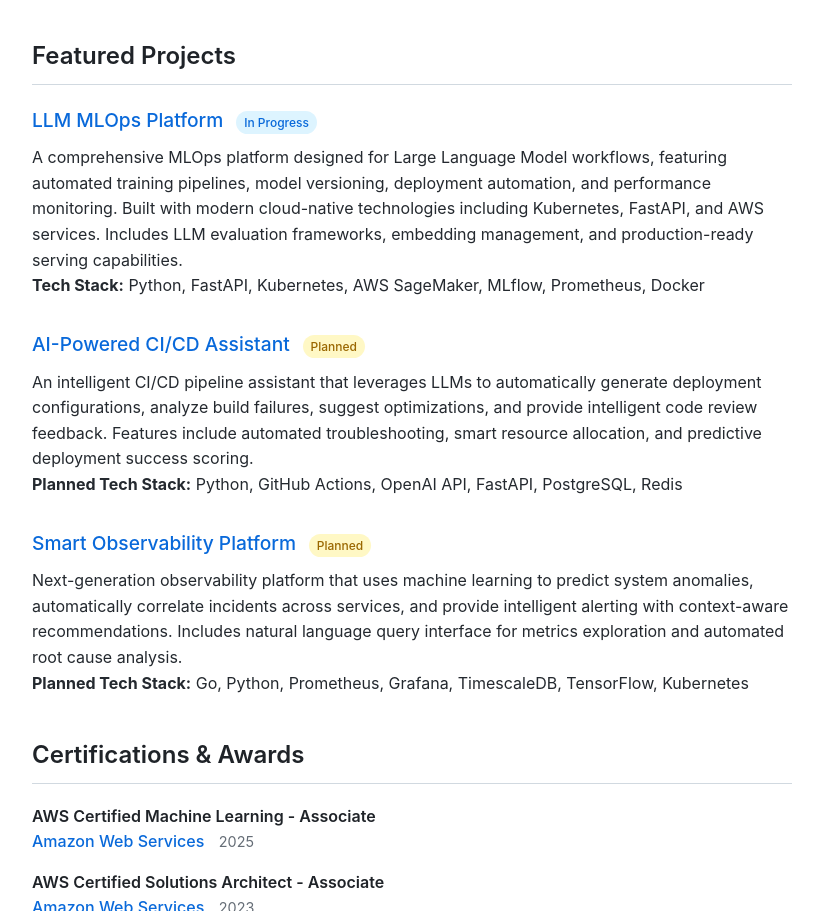
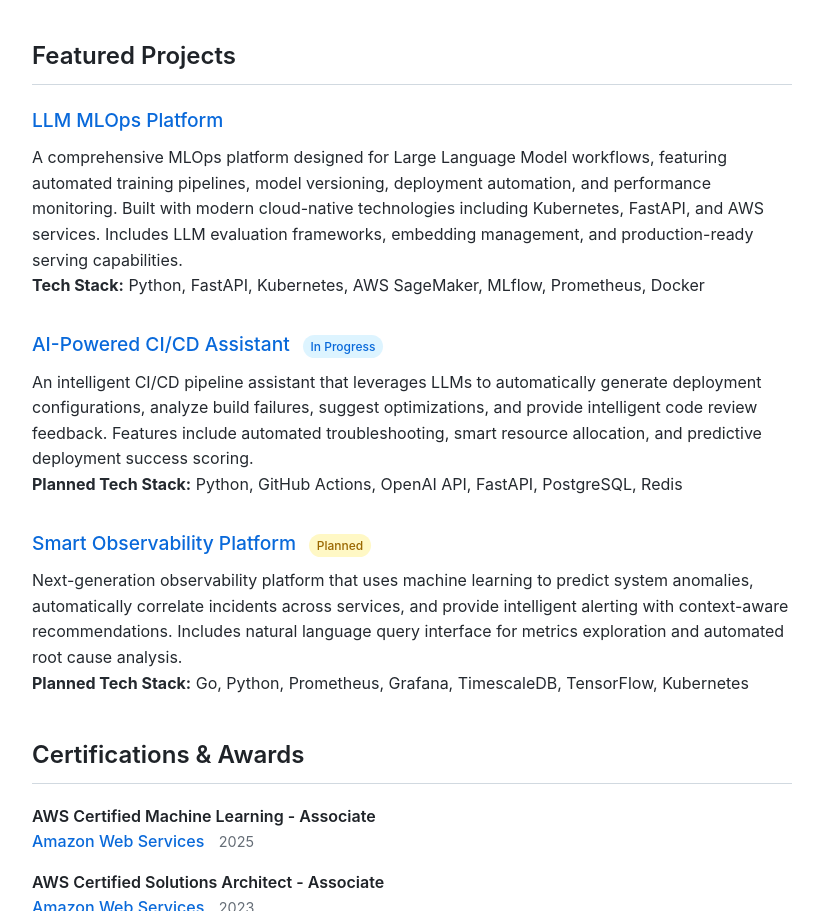
Before and after one commit to Hetal2311/hetal2311.github.io, a plain HTML site: page index.html in a window 1280 px wide. Shown: the part 2012-2923 px from the top of the page, without its empty margins (228-1047 px from the left). Drawn offline with Linux system fonts and the light colour scheme.

Commit message:
Update index.html

```diff
--- a/index.html
+++ b/index.html
@@ -368,7 +368,6 @@
             <div class="project-item">
                 <h3>
                     <a href="https://github.com/Hetal2311/llm-mlops-platform" class="project-link">LLM MLOps Platform</a>
-                    <span class="project-status in-progress">In Progress</span>
                 </h3>
                 <div class="description">
                     A comprehensive MLOps platform designed for Large Language Model workflows, featuring automated training pipelines,
@@ -382,7 +381,7 @@
             <div class="project-item">
                 <h3>
                     <a href="https://github.com/Hetal2311/ai-powered-ci-cd" class="project-link">AI-Powered CI/CD Assistant</a>
-                    <span class="project-status planned">Planned</span>
+                    <span class="project-status in-progress">In Progress</span>
                 </h3>
                 <div class="description">
                     An intelligent CI/CD pipeline assistant that leverages LLMs to automatically generate deployment configurations,
```
